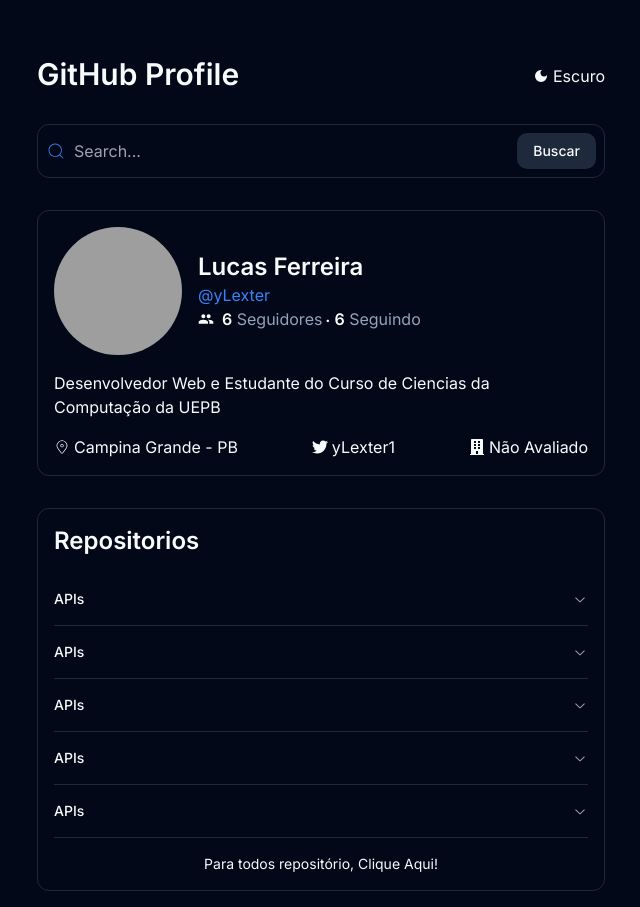
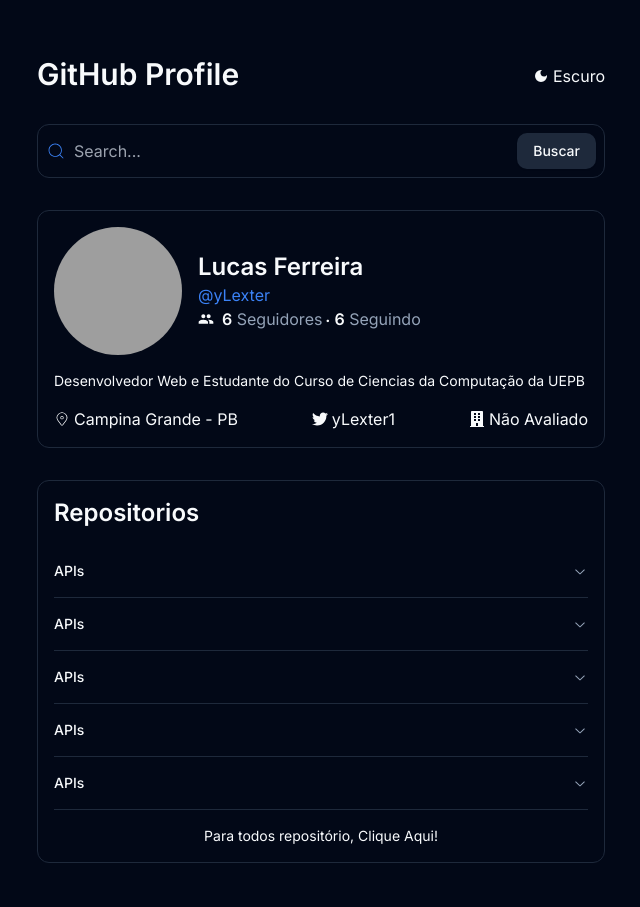
Before and after one commit to yLexter/github-profile, a Next.js app: page / in a window 1280 px wide. Shown: the whole page, without its empty margins (319-959 px from the left). After the commit the page ends 879 px from the top, so only its background shows below. Built offline with nearby package versions, Linux system fonts and the light colour scheme; grey boxes are pictures that could not be loaded.

Commit message:
continuação da implementação do context user

```diff
--- a/app/page.tsx
+++ b/app/page.tsx
@@ -2,6 +2,8 @@ import SearchBar from "@/components/SearchBar";
 import Header from "@/components/header/Header";
 import UserInfo from "@/components/profile/UserInfo";
 import Repositories from "@/components/repositories/Repositories";
+import { useUserGithubContext } from "@/contexts/UserProvider";
+import { Suspense } from "react";
 
 export default function Home() {
    const usuarioGitHub = {
@@ -46,8 +48,8 @@ export default function Home() {
       <main className="mt-10 flex flex-col gap-y-8 h-auto w-full max-w-[600px] p-4">
          <Header />
          <SearchBar />
-         <UserInfo userInfo={usuarioGitHub} />
-         <Repositories profile={usuarioGitHub} />
+         <UserInfo />
+         <Repositories />
       </main>
    );
 }
--- a/components/SearchBar.tsx
+++ b/components/SearchBar.tsx
@@ -1,13 +1,22 @@
 "use client";
 
-import React, { useState } from "react";
+import React, { useRef, useState } from "react";
 import { Button } from "@/components/ui/button";
 import { CiSearch } from "react-icons/ci";
+import { useUserGithubContext } from "@/contexts/UserProvider";
 
 type IPropSearchBar = {};
 
 export default function SearchBar() {
    const [focused, setFocused] = useState(false);
+   const { isLoading, fetchUser } = useUserGithubContext();
+   const inputRef = useRef<HTMLInputElement>(null);
+
+   const handleClick = () => {
+      if (inputRef.current) {
+         fetchUser(inputRef.current.value);
+      }
+   };
 
    return (
       <div
@@ -16,14 +25,19 @@ export default function SearchBar() {
          } border rounded-lg p-2 flex items-center`}
       >
          <CiSearch className={`h-5 w-5 mr-2 text-blue-500`} />
+
          <input
+            ref={inputRef}
+            disabled={isLoading}
             type="text"
             placeholder="Search..."
             className="bg-transparent outline-none flex-1"
             onFocus={() => setFocused(true)}
             onBlur={() => setFocused(false)}
          />
-         <Button variant="secondary">Buscar</Button>
+         <Button onClick={handleClick} disabled={isLoading} variant="secondary">
+            Buscar
+         </Button>
       </div>
    );
 }
--- /dev/null
+++ b/components/common/loading.tsx
@@ -0,0 +1,11 @@
+import React from "react";
+
+type IProploading = {};
+
+export function LoadingUserInfo({}: IProploading) {
+   return <div>Loading</div>;
+}
+
+export function LoadingRepositories() {
+   return <div>Loading</div>;
+}
--- /dev/null
+++ b/components/profile/InfoUser.tsx
@@ -0,0 +1,29 @@
+import React from "react";
+import { IconType } from "react-icons";
+import { twMerge } from "tailwind-merge";
+
+type IPropInfoUser = {
+   Icon: IconType;
+   label?: string | null;
+   link?: string | null;
+   className?: string;
+};
+
+export default function InfoUser({
+   label,
+   Icon,
+   link,
+   className,
+}: IPropInfoUser) {
+   return (
+      <div className={twMerge("flex items-center gap-x-1", className)}>
+         <Icon className="w-4 h-4" />
+         {link && (
+            <a className="hover:underline" href={link} target="_blank">
+               {label}
+            </a>
+         )}
+         {!!!link && <span>{label ?? "Não Avaliado"}</span>}
+      </div>
+   );
+}
--- a/components/profile/UserInfo.tsx
+++ b/components/profile/UserInfo.tsx
@@ -1,99 +1,50 @@
+"use client";
+
 import React from "react";
-import { IconType } from "react-icons";
 import { MdGroup } from "react-icons/md";
-import { twJoin, twMerge } from "tailwind-merge";
+import { twJoin } from "tailwind-merge";
 import { FaBuilding } from "react-icons/fa";
 import { FaTwitter } from "react-icons/fa";
 import { CiLocationOn } from "react-icons/ci";
-import { IUserInfoResponse } from "@/types";
+import { useUserGithubContext } from "@/contexts/UserProvider";
+import { LoadingUserInfo } from "../common/loading";
+import InfoUser from "./InfoUser";
 
-type IPropUserInfo = {
-   userInfo: IUserInfoResponse;
-};
+type IPropUserInfo = {};
 
-const InfoUser = ({
-   label,
-   Icon,
-   link,
-   className,
-}: {
-   Icon: IconType;
-   label?: string | null;
-   link?: string | null;
-   className?: string;
-}) => {
-   return (
-      <div className={twMerge("flex items-center gap-x-1", className)}>
-         <Icon className="w-4 h-4" />
-         {link && (
-            <a className="hover:underline" href={link} target="_blank">
-               {label}
-            </a>
-         )}
-         {!!!link && <span>{label ?? "Não Avaliado"}</span>}
-      </div>
-   );
-};
+export default function UserInfo({}: IPropUserInfo) {
+   const {
+      data: { profile },
+      isLoading,
+   } = useUserGithubContext();
 
-export default function UserInfo({
-   userInfo: {
-      login,
-      id,
-      node_id,
-      avatar_url,
-      gravatar_id,
-      url,
-      html_url,
-      followers_url,
-      following_url,
-      gists_url,
-      starred_url,
-      subscriptions_url,
-      organizations_url,
-      repos_url,
-      events_url,
-      received_events_url,
-      type,
-      site_admin,
-      name,
-      company,
-      blog,
-      location,
-      email,
-      hireable,
-      bio,
-      twitter_username,
-      public_repos,
-      public_gists,
-      followers,
-      following,
-      created_at,
-      updated_at,
-   },
-}: IPropUserInfo) {
+   if (isLoading) {
+      return <LoadingUserInfo />;
+   }
+
    return (
       <section className="flex flex-col gap-y-4 w-full bg-card border p-4 text-card-foreground rounded-lg">
          <header className="flex gap-x-4 items-center">
             <img
                className="rounded-full w-32 h-32"
-               src={avatar_url}
+               src={profile.avatar_url}
                alt="Avatar GitHub"
             />
 
             <div>
-               <h3 className="text-2xl font-semibold">{name}</h3>
+               <h3 className="text-2xl font-semibold">{profile.name}</h3>
                <a
                   target="_blank"
-                  href={html_url}
+                  href={profile.html_url}
                   className="text-blue-500 hover:underline duration-150"
                >
-                  @{login}
+                  @{profile.login}
                </a>
 
                <div className="flex gap-x-2 items-center">
                   <MdGroup />
                   <div>
-                     <span className="font-semibold">{followers}</span>{" "}
+                     <span className="font-semibold">{profile.followers}</span>{" "}
                      <span className="text-muted-foreground">Seguidores</span>
                   </div>
 
@@ -104,7 +55,7 @@ export default function UserInfo({
                            "before:absolute before:bottom-[5%] before:left-[-90%]"
                         )}
                      >
-                        {following}
+                        {profile.following}
                      </span>{" "}
                      <span className="text-muted-foreground">Seguindo</span>
                   </div>
@@ -112,18 +63,19 @@ export default function UserInfo({
             </div>
          </header>
 
-         <p>{bio}</p>
+         <p className="text-sm">{profile.bio}</p>
 
          <div className="flex justify-between items-center ">
-            <InfoUser Icon={CiLocationOn} label={location} />
+            <InfoUser Icon={CiLocationOn} label={profile.location} />
             <InfoUser
                Icon={FaTwitter}
                link={
-                  twitter_username && `https://twitter.com/${twitter_username}`
+                  profile.twitter_username &&
+                  `https://twitter.com/${profile.twitter_username}`
                }
-               label={twitter_username}
+               label={profile.twitter_username}
             />
-            <InfoUser Icon={FaBuilding} label={company} />
+            <InfoUser Icon={FaBuilding} label={profile.company} />
          </div>
       </section>
    );
--- a/components/repositories/Repositories.tsx
+++ b/components/repositories/Repositories.tsx
@@ -1,3 +1,5 @@
+"use client";
+
 import { IRepositoryResponse, IUserInfoResponse } from "@/types";
 import React from "react";
 import Repository from "./Repository";
@@ -7,6 +9,8 @@ import {
    AccordionItem,
    AccordionTrigger,
 } from "@/components/ui/accordion";
+import { LoadingRepositories } from "../common/loading";
+import { useUserGithubContext } from "@/contexts/UserProvider";
 
 const example: IRepositoryResponse[] = Array.from({ length: 5 }).map((_, i) => {
    return {
@@ -106,12 +110,18 @@ const example: IRepositoryResponse[] = Array.from({ length: 5 }).map((_, i) => {
    };
 });
 
-type IPropRepositories = {
-   repositories?: IRepositoryResponse[];
-   profile: IUserInfoResponse;
-};
+type IPropRepositories = {};
 
-export default function Repositories({ profile }: IPropRepositories) {
+export default function Repositories({}: IPropRepositories) {
+   const {
+      data: { profile },
+      isLoading,
+   } = useUserGithubContext();
+
+   if (isLoading) {
+      return <LoadingRepositories />;
+   }
+
    return (
       <section className="border bg-card p-4 rounded-lg">
          <h1 className="text-2xl font-semibold mb-4">Repositorios</h1>
--- a/contexts/UserProvider.tsx
+++ b/contexts/UserProvider.tsx
@@ -12,13 +12,54 @@ import React, { useContext, useEffect, useState, createContext } from "react";
 export type TUserGithubProvider = {
    data: TUserGitHub;
    error: boolean;
-   loading: boolean;
+   isLoading: boolean;
    fetchUser: (user: string) => Promise<void>;
 };
 
 export type TUserGitHub = {
    profile: IUserInfoResponse;
    repositories: TRepository[];
+};
+
+const defaultUser: TUserGitHub = {
+   profile: {
+      login: "yLexter",
+      id: 94728279,
+      node_id: "U_kgDOBaVwVw",
+      avatar_url: "https://avatars.githubusercontent.com/u/94728279?v=4",
+      gravatar_id: "",
+      url: "https://api.github.com/users/yLexter",
+      html_url: "https://github.com/yLexter",
+      followers_url: "https://api.github.com/users/yLexter/followers",
+      following_url:
+         "https://api.github.com/users/yLexter/following{/other_user}",
+      gists_url: "https://api.github.com/users/yLexter/gists{/gist_id}",
+      starred_url:
+         "https://api.github.com/users/yLexter/starred{/owner}{/repo}",
+      subscriptions_url: "https://api.github.com/users/yLexter/subscriptions",
+      organizations_url: "https://api.github.com/users/yLexter/orgs",
+      repos_url: "https://api.github.com/users/yLexter/repos",
+      events_url: "https://api.github.com/users/yLexter/events{/privacy}",
+      received_events_url:
+         "https://api.github.com/users/yLexter/received_events",
+      type: "User",
+      site_admin: false,
+      name: "Lucas Ferreira",
+      company: null,
+      blog: "",
+      location: "Campina Grande - PB",
+      email: null,
+      hireable: null,
+      bio: "Desenvolvedor Web e Estudante do Curso de Ciencias da Computação da UEPB",
+      twitter_username: "yLexter1",
+      public_repos: 9,
+      public_gists: 0,
+      followers: 6,
+      following: 6,
+      created_at: "2021-11-20T02:52:27Z",
+      updated_at: "2024-01-19T00:17:11Z",
+   },
+   repositories: [],
 };
 
 const userGithubContext = createContext({} as TUserGithubProvider);
@@ -72,9 +113,19 @@ export const UserGithubContextProvider = ({
 }: {
    children: React.ReactNode;
 }) => {
-   const [userData, setUserData] = useState<TUserGitHub>({} as TUserGitHub);
+   const [userData, setUserData] = useState<TUserGitHub>(defaultUser);
    const [error, setError] = useState(false);
    const [loading, setLoading] = useState(false);
+
+   const mock = async (user: string) => {
+      try {
+         await new Promise((res) => setTimeout(res, 5 * 1000));
+      } catch (error) {
+         setError(true);
+      } finally {
+         setLoading(false);
+      }
+   };
 
    const fetchUser = async (user: string) => {
       let data: TUserGitHub = {
@@ -125,11 +176,11 @@ export const UserGithubContextProvider = ({
 
    return (
       <userGithubContext.Provider
-         value={{ data: userData, fetchUser, error, loading }}
+         value={{ data: userData, fetchUser: mock, error, isLoading: loading }}
       >
          {children}
       </userGithubContext.Provider>
    );
 };
 
-export const useuserGithubContext = () => useContext(userGithubContext);
+export const useUserGithubContext = () => useContext(userGithubContext);
```
Also changed, not shown: components/common/error.tsx (added).
